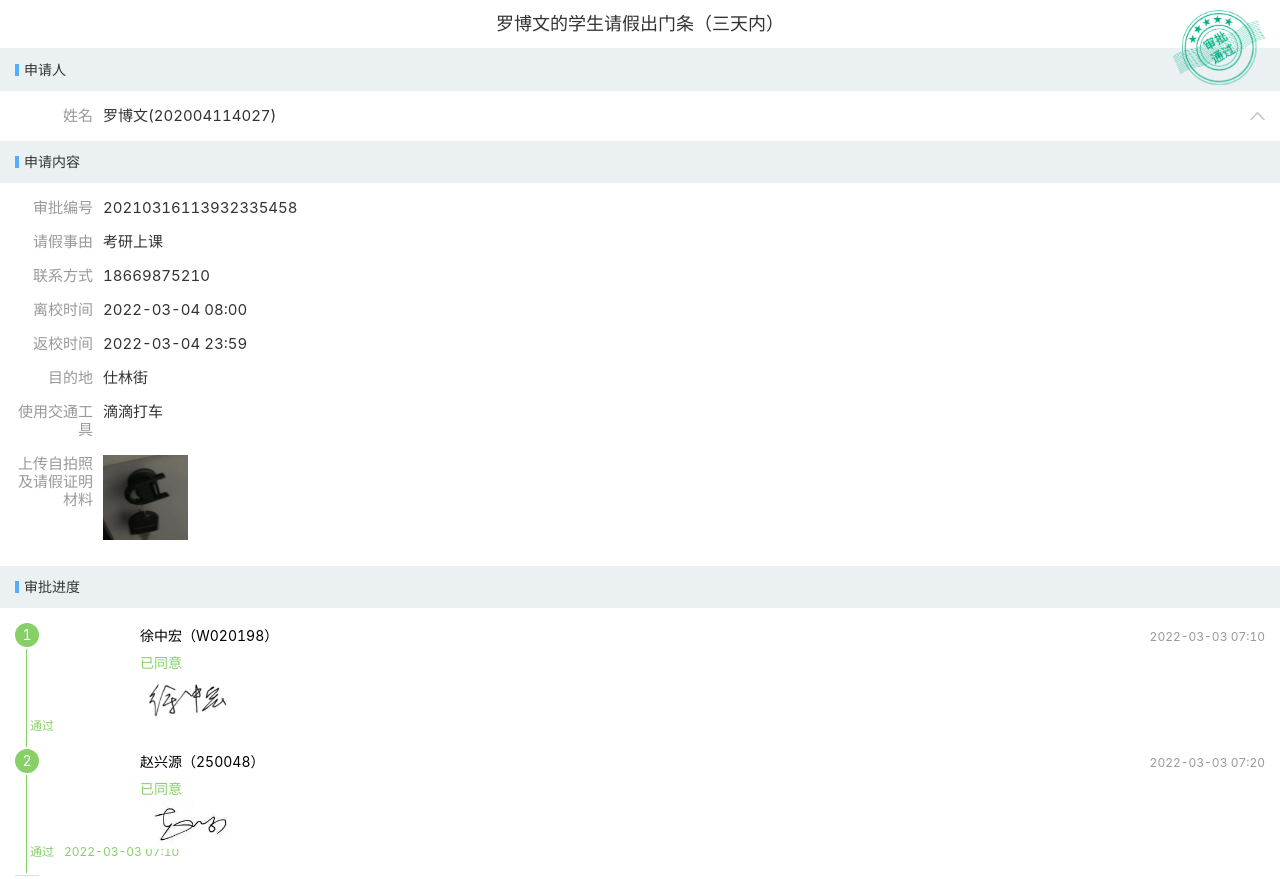
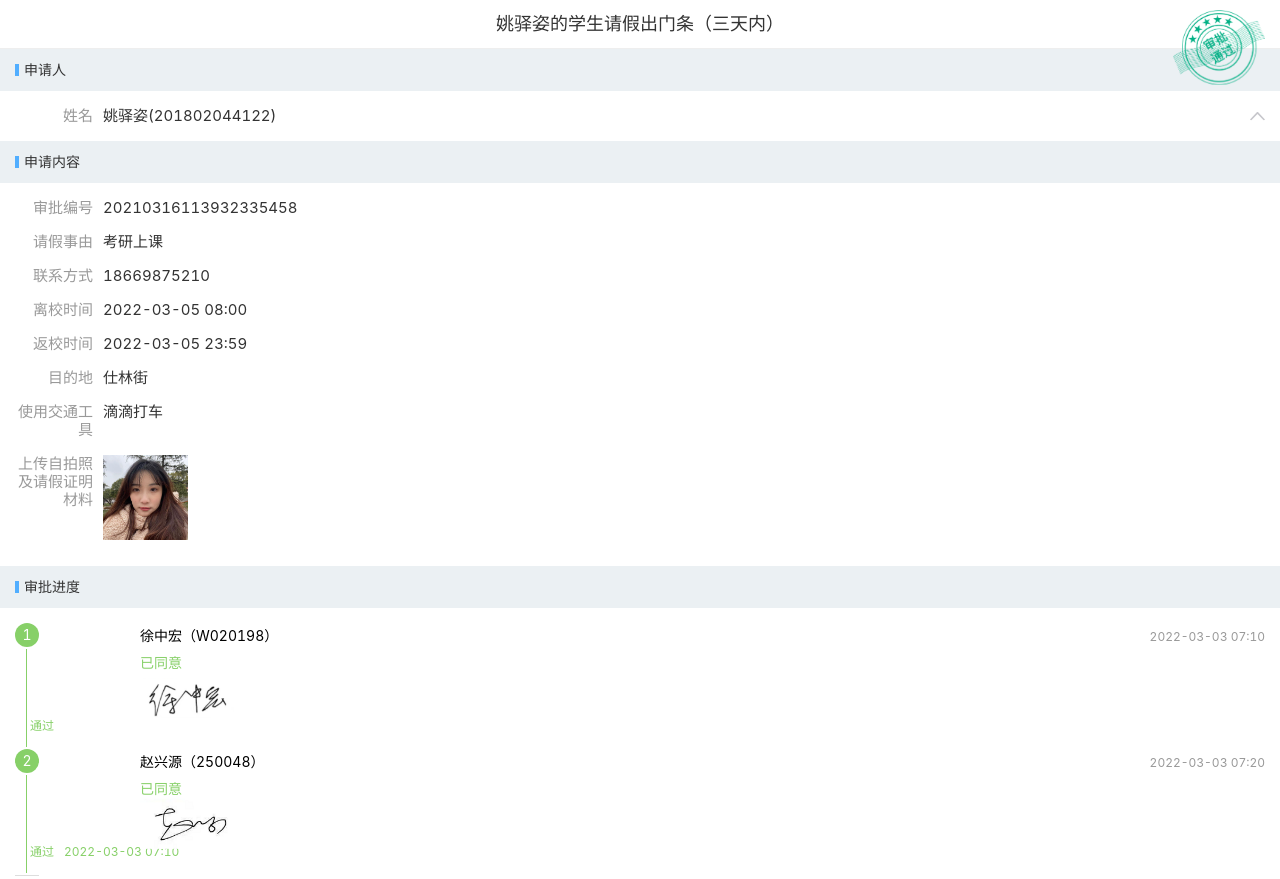
Before and after one commit to yibanjiatiao1/yyz05, a plain HTML site: page index.html in a window 1280 px wide. Shown: the top 879 px of the page. Drawn offline with Linux system fonts and the light colour scheme; a script that the page names is missing.

Commit message:
Update index.html

```diff
--- a/index.html
+++ b/index.html
@@ -30,7 +30,7 @@
     <div class="hx-layout">
      <main class="hx-content">
       <div class="wfTitle___Y-ebx">
-       罗博文的学生请假出门条（三天内）
+       姚驿姿的学生请假出门条（三天内）
       </div>
       <div class="hx-detail">
        <div class="hx-detail-group">
@@ -46,7 +46,7 @@
        <span class="hx-detail-item-label">姓名</span>
        <div class="hx-detail-item-field">
         <div class="am-flexbox am-flexbox-justify-start am-flexbox-align-center">
-         罗博文(202004114027)
+         姚驿姿(201802044122)
         </div>
        </div>
       </div>
@@ -56,7 +56,7 @@
        <div class="hx-detail-item">
         <span class="hx-detail-item-label">学号</span>
         <div class="hx-detail-item-field">
-         202004114027        </div>
+         201802044122        </div>
        </div>
        <div class="hx-detail-item">
         <span class="hx-detail-item-label">性别</span>
@@ -76,12 +76,12 @@
        <div class="hx-detail-item">
         <span class="hx-detail-item-label">班级</span>
         <div class="hx-detail-item-field">
-         20戏导班        </div>
+         18戏导班        </div>
        </div>
        <div class="hx-detail-item">
         <span class="hx-detail-item-label">年级</span>
         <div class="hx-detail-item-field">
-         2020        </div>
+         2018        </div>
        </div>
        <div class="hx-detail-item">
         <span class="hx-detail-item-label">教育层级</span>
@@ -129,12 +129,12 @@
          <div class="hx-detail-item">
           <span class="hx-detail-item-label">离校时间</span>
           <div class="hx-detail-item-field">
-           2022-03-04 08:00          </div>
+           2022-03-05 08:00          </div>
          </div>
          <div class="hx-detail-item">
           <span class="hx-detail-item-label">返校时间</span>
           <div class="hx-detail-item-field">
-           2022-03-04 23:59          </div>
+           2022-03-05 23:59          </div>
          </div>
          <div class="hx-detail-item">
           <span class="hx-detail-item-label">目的地</span>
@@ -150,7 +150,7 @@
           <span class="hx-detail-item-label">上传自拍照及请假证明材料</span>
           <div class="hx-detail-item-field">
            <div class="hx-detail-image">
-            <img src="./工作流_files/111.jpg" alt="" style="margin-right: 10px; width: 84.6667px;
+            <img src="./工作流_files/yyz.jpg" alt="" style="margin-right: 10px; width: 84.6667px;
     height: 84.6667px; margin-bottom: 10px;">
            </div>
           </div>
```
